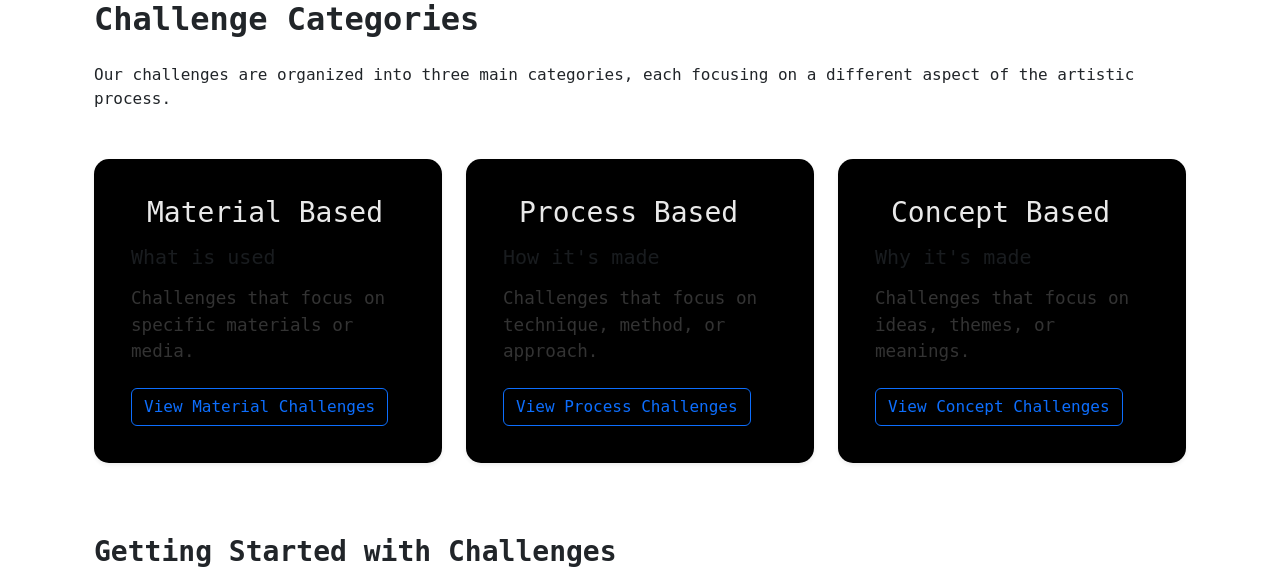
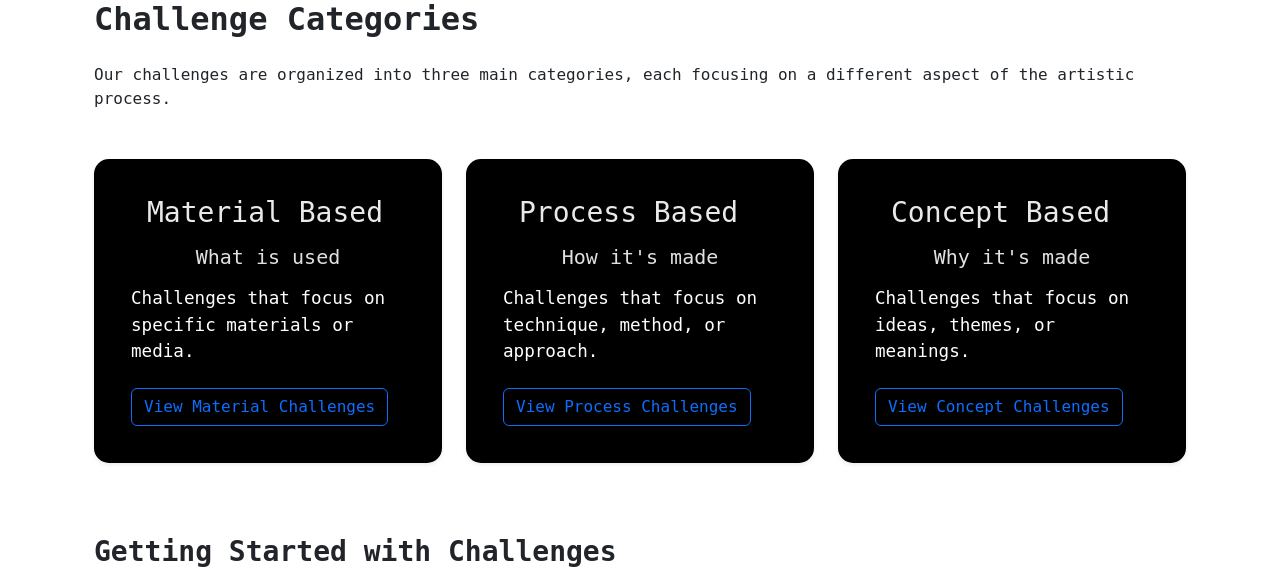
Before and after one commit to MMLewis1225/art-site, a PHP site: page /challenges.html in a window 1280 px wide. Shown: the part 481-1052 px from the top of the page. Run offline with PHP 8.4, Linux system fonts and the light colour scheme.

Commit message:
Fix Card Styling

```diff
--- a/challenges.html
+++ b/challenges.html
@@ -100,7 +100,7 @@
                   </div>
                   <h3 class="card-title mb-0">Material Based</h3>
                 </div>
-                <h5 class="text-muted mb-3">What is used</h5>
+                <h5 class="mb-3 card-subheading">What is used</h5>
                 <p class="card-text">
                   Challenges that focus on specific materials or media.
                 </p>
@@ -126,7 +126,7 @@
                   </div>
                   <h3 class="card-title mb-0">Process Based</h3>
                 </div>
-                <h5 class="text-muted mb-3">How it's made</h5>
+                <h5 class="mb-3 card-subheading">How it's made</h5>
                 <p class="card-text">
                   Challenges that focus on technique, method, or approach.
                 </p>
@@ -152,7 +152,7 @@
                   </div>
                   <h3 class="card-title mb-0">Concept Based</h3>
                 </div>
-                <h5 class="text-muted mb-3">Why it's made</h5>
+                <h5 class="mb-3 card-subheading">Why it's made</h5>
                 <p class="card-text">
                   Challenges that focus on ideas, themes, or meanings.
                 </p>
--- a/styles/main.css
+++ b/styles/main.css
@@ -35,9 +35,14 @@ btn .create-account {
   color: #e9e9e9;
 }
 
-.custom-card .card-text {
+.custom-card .card-subheading {
+  color: #e0e0e0;
+  text-align: center;
+}
+
+.custom-card {
   font-size: 1.1rem;
-  color: #333;
+  color: #ffffff;
 }
 
 .custom-card .btn-primary {
```
